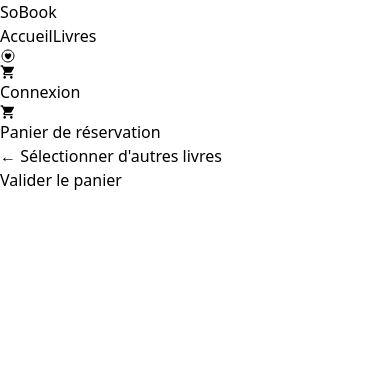
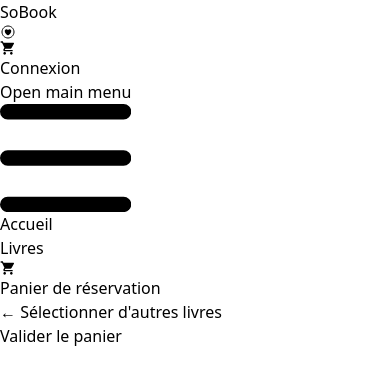
Before and after one commit to Soravoeun/Mern-Stack-SoBook-frontend, a React (Vite) app: page /cart in a window 390 px wide. Shown: the top 384 px of the page. Built offline with nearby package versions, Linux system fonts and the light colour scheme.

Commit message:
responsive ok

```diff
--- a/src/App.jsx
+++ b/src/App.jsx
@@ -29,7 +29,9 @@
   return (
     <>
       <NavBar />
-      <Outlet />
+      <div className="mt-20">
+        <Outlet />
+      </div>
     </>
   );
 }
--- a/src/components/HomeUser/CardBook.jsx
+++ b/src/components/HomeUser/CardBook.jsx
@@ -62,7 +62,7 @@
       <div
         // key={book._id}
         key={id}
-        className="max-w-xs bg-black shadow border-gray-100 rounded-lg  overflow-hidden dark:bg-gray-800 dark:border-gray-700 "
+        className=" w-auto bg-gray-700 shadow border-gray-100 rounded-lg  overflow-hidden dark:bg-gray-800 dark:border-gray-700 "
         onMouseEnter={() => setHovered(true)}
         onMouseLeave={() => setHovered(false)}
         style={{ transform: hovered ? "scale(1.05)" : "scale(1)" }}
@@ -90,16 +90,12 @@
           </button>
         </div>
 
-        <div className="p-3">
-          <h5 className="mb-1 text-sm font-bold tracking-tight text-gray-900 dark:text-white">
+        <div className="p-3 text-white dark:text-white-300">
+          <h5 className="mb-1 text-sm font-bold tracking-tight">
             {book.title}
           </h5>
-          <p className="text-xs text-gray-600 dark:text-gray-300">
-            Auteur: {book.author}
-          </p>
-          <p className="text-xs text-gray-600 dark:text-gray-300">
-            Année de publication: {book.publishYear}
-          </p>
+          <p className="text-xs">Auteur: {book.author}</p>
+          <p className="text-xs">Année de publication: {book.publishYear}</p>
         </div>
         <div className="flex justify-between items-center gap-x-2  ">
           {/* Encadré bleu autour de l'icône BiShow */}
--- a/src/components/NavBar.jsx
+++ b/src/components/NavBar.jsx
@@ -1,12 +1,14 @@
-import React, { useContext } from "react";
+import React, { useContext, useState } from "react";
 import { Link, useNavigate } from "react-router-dom";
 import { LoginContext } from "../App";
 import { MdShoppingCart } from "react-icons/md";
 import { IoHeartCircleOutline } from "react-icons/io5";
+import { GiSpellBook } from "react-icons/gi";
 
 const NavBar = () => {
   const { currentLogin, setCurrentLogin } = useContext(LoginContext);
   const navigate = useNavigate();
+  const [isMobileMenuOpen, setIsMobileMenuOpen] = useState(false);
 
   const userFirstName = localStorage.getItem("firstName");
   //   console.log(firstName);
@@ -19,42 +21,14 @@
 
   return (
     <header>
-      <nav className="flex justify-between items-center py-4 px-8 bg-gray-800">
-        {/* <h1 className="text-white text-6xl">SoBook</h1> */}
-        <Link to="/" className="text-white text-4xl md:text-5xl lg:text-6xl">
+      <nav class="bg-white dark:bg-gray-900 fixed w-full z-20 top-0 start-0 border-b border-gray-200 dark:border-gray-600">
+        <div class=" flex flex-wrap items-center justify-between mx-auto p-4">
+          <Link to="/" className="text-white text-3xl md:text-4xl lg:text-6xl">
             SoBook
           </Link>
-        <div className="flex items-center space-x-4">
-          <Link
-            to="/"
-            className="text-white hover:underline text-lg md:text-xl lg:text-2xl"
-          >
-            Accueil
-          </Link>
-          <Link
-            to="/books/all"
-            className="text-white hover:underline text-lg md:text-xl lg:text-2xl"
-          >
-            Livres
-          </Link>
 
-          {currentLogin.isAdmin && (
-            <Link
-              to="/users"
-              className="text-white hover:underline text-lg md:text-xl lg:text-2xl"
-            >
-              Utilisateurs
-            </Link>
-          )}
-
-          {currentLogin.isAdmin && (
-            <Link
-              to="/books/operations"
-              className="text-white hover:underline text-lg md:text-xl lg:text-2xl"
-            >
-              Liste des livres
-            </Link>
-          )}
+          <div class="flex justify-end  md:order-2 space-x-3 md:space-x-0 rtl:space-x-reverse">
+            <div className=" w-full  md:flex items-center justify-center md:space-x-2 lg:space-x-4 xl:space-x-5 flex gap-2">
               <Link
                 to="/favoris"
                 className="text-white hover:underline text-lg md:text-xl lg:text-2xl"
@@ -70,7 +44,6 @@
                 <MdShoppingCart />
               </Link>
               {/* )} */}
-        </div>
               <div className="flex justify-between items-center gap-2.5">
                 {userFirstName ? (
                   <>
@@ -94,6 +67,94 @@
                   </Link>
                 )}
               </div>
+            </div>
+
+            <button
+              onClick={() => {
+                setIsMobileMenuOpen(!isMobileMenuOpen);
+              }}
+              data-collapse-toggle="navbar-sticky"
+              type="button"
+              class="inline-flex items-center p-2 w-10 h-10 justify-center text-sm text-gray-500 rounded-lg md:hidden hover:bg-gray-100 focus:outline-none focus:ring-2 focus:ring-gray-200 dark:text-gray-400 dark:hover:bg-gray-700 dark:focus:ring-gray-600"
+              aria-controls="navbar-sticky"
+              aria-expanded="false"
+            >
+              <span class="sr-only">Open main menu</span>
+              <svg
+                class="w-5 h-5"
+                aria-hidden="true"
+                xmlns="http://www.w3.org/2000/svg"
+                fill="none"
+                viewBox="0 0 17 14"
+              >
+                <path
+                  stroke="currentColor"
+                  stroke-linecap="round"
+                  stroke-linejoin="round"
+                  stroke-width="2"
+                  d="M1 1h15M1 7h15M1 13h15"
+                />
+              </svg>
+            </button>
+          </div>
+
+          <div
+            className={`items-center justify-between w-full md:flex md:w-auto md:order-1 ${
+              isMobileMenuOpen ? "" : "hidden"
+            }`}
+          >
+            <ul class="flex flex-col p-4 md:p-0 mt-4 font-medium border border-gray-100 rounded-lg bg-gray-50 md:space-x-8 rtl:space-x-reverse md:flex-row md:mt-0 md:border-0 md:bg-white dark:bg-gray-800 md:dark:bg-gray-900 dark:border-gray-700">
+              <li>
+                <Link
+                  onClick={() => {
+                    setIsMobileMenuOpen(false);
+                  }}
+                  to="/"
+                  className="text-white hover:underline text-lg md:text-xl lg:text-2xl"
+                >
+                  Accueil
+                </Link>
+              </li>
+              <li>
+                <Link
+                  onClick={() => {
+                    setIsMobileMenuOpen(false);
+                  }}
+                  to="/books/all"
+                  className="text-white hover:underline text-lg md:text-xl lg:text-2xl"
+                >
+                  Livres
+                </Link>
+              </li>
+              {currentLogin.isAdmin && (
+                <li>
+                  <Link
+                    onClick={() => {
+                      setIsMobileMenuOpen(false);
+                    }}
+                    to="/books/operations"
+                    className="text-white hover:underline text-lg md:text-xl lg:text-2xl"
+                  >
+                    Livres Admin
+                  </Link>
+                </li>
+              )}
+              {currentLogin.isAdmin && (
+                <li>
+                  <Link
+                    onClick={() => {
+                      setIsMobileMenuOpen(false);
+                    }}
+                    to="/users"
+                    className="text-white hover:underline text-lg md:text-xl lg:text-2xl"
+                  >
+                    Utilisateurs
+                  </Link>
+                </li>
+              )}
+            </ul>
+          </div>
+        </div>
       </nav>
     </header>
   );
--- a/src/components/homeAdmin/BookUserCard.jsx
+++ b/src/components/homeAdmin/BookUserCard.jsx
@@ -54,11 +54,14 @@
   // };
 
   return (
-    <div className="  grid p-2.5 grid-cols-1 md:grid-cols-3 lg:grid-cols-4 gap-5 m-5">
-      {/* Utilisation de map() pour itérer sur chaque livre */}
-      {books.map((bookItem) => (
-        <CardBook book={bookItem} key={bookItem._id} />
-      ))}
+    <div>
+      <div className="  grid grid-cols-1 md:grid-cols-3 lg:grid-cols-4 gap-5 m-5 justify-center items-center">
+        {/* Utilisation de map() pour itérer sur chaque livre */}
+        {books.map((bookItem) => (
+          <CardBook book={bookItem} key={bookItem._id} />
+        ))}
+      </div>
+
       {showModal && (
         <BookModal book={bookSelected} onClose={() => setShowModal(false)} />
       )}
--- a/src/pages/BooksUser.jsx
+++ b/src/pages/BooksUser.jsx
@@ -53,7 +53,7 @@
         <div>
           <h1 className="text-3xl my-8">Tous les Livres</h1>
         </div>
-        <SearchBar setBooks={setBooks}/>
+        <SearchBar setBooks={setBooks} />
       </div>
       <div className="grid grid-cols-1 md:grid-cols-3 lg:grid-cols-4 gap-5 m-5">
         {books.map((bookItem) => (
--- a/src/pages/Cart.jsx
+++ b/src/pages/Cart.jsx
@@ -112,7 +112,7 @@
         <div className="bg-white overflow-hidden shadow-xl sm:rounded-lg">
           <div className="p-6 sm:px-20 bg-white border-b border-gray-200 relative">
             <div className="flex items-center justify-between gap-2">
-              <MdShoppingCart className="text-3xl" />
+              <MdShoppingCart className="text-3xl  text-green-500" />
               <h1 className="text-3xl flex-grow">Panier de réservation</h1>
               {/* <button
                 type="button"
--- a/src/pages/HomeUser.jsx
+++ b/src/pages/HomeUser.jsx
@@ -59,7 +59,7 @@
 
   return (
     <div className="p-4 ">
-      <div className="flex justify-between items-center gap-x-4">
+      <div className="flex justify-between items-center gap-x-4 ">
         <h1 className="text-3xl my-8 m-8">Les Nouveautés</h1>
         {/* <MdOutlineAddBox className="text-4xl text-blue-500 cursor-pointer" /> */}
       </div>
```
Lines whose indentation alone changed are shown as unchanged.
